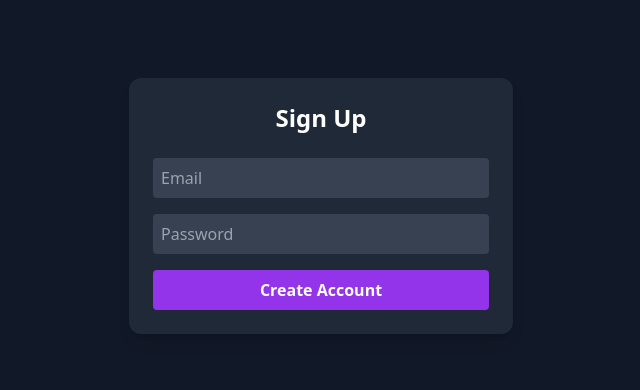
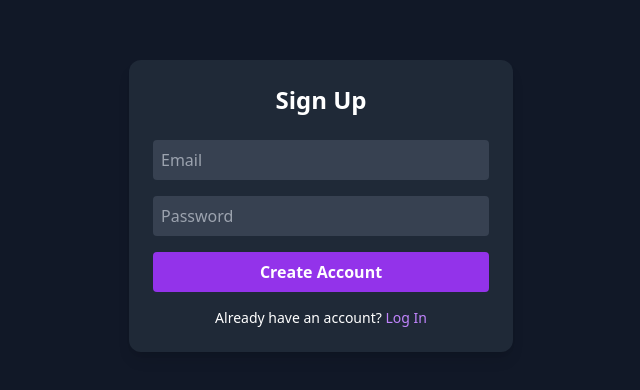
Before and after one commit to ZeeshanRehan/Work_Nest_Client, a React (Vite) app: page /signup in a window 1280 px wide. Shown: the part 194-584 px from the top of the page, without its empty margins (319-959 px from the left). Built offline with nearby package versions, Linux system fonts and the light colour scheme; no server answers.

Commit message:
Updated signup page

```diff
--- a/src/pages/Signup.jsx
+++ b/src/pages/Signup.jsx
@@ -64,6 +64,12 @@
         >
           Create Account
         </button>
+        <p className="text-sm text-center mt-4">
+          Already have an account?{" "}
+          <a href="/login" className="text-purple-400 hover:underline">
+            Log In
+          </a>
+        </p>
       </form>
     </div>
   );
```
